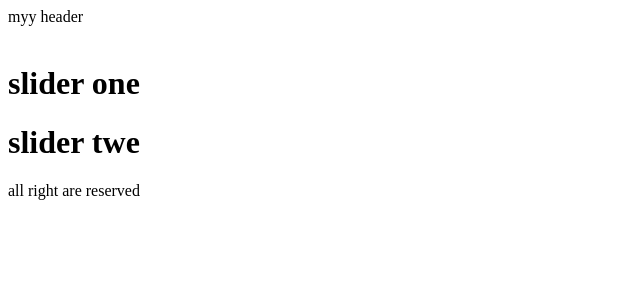
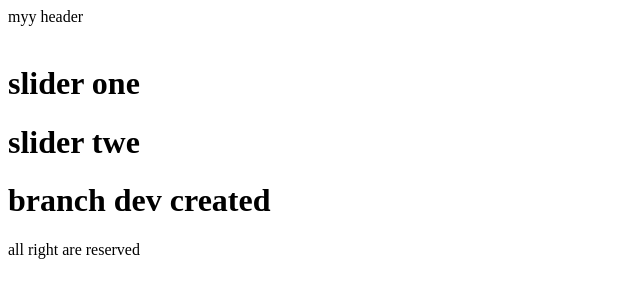
Before and after one commit to mooojiii97/git-project-one, a plain HTML site: page index.html in a window 1280 px wide. Shown: the whole page, without its empty margins (0-640 px from the left). Drawn offline with Linux system fonts and the light colour scheme.

Commit message:
created h1 new

```diff
--- a/index.html
+++ b/index.html
@@ -16,6 +16,7 @@
    <div class="slider">
     <h1>slider one</h1>
     <h1>slider twe</h1>
+    <h1>branch dev created</h1>
 
    </div>
    <footer>
```
